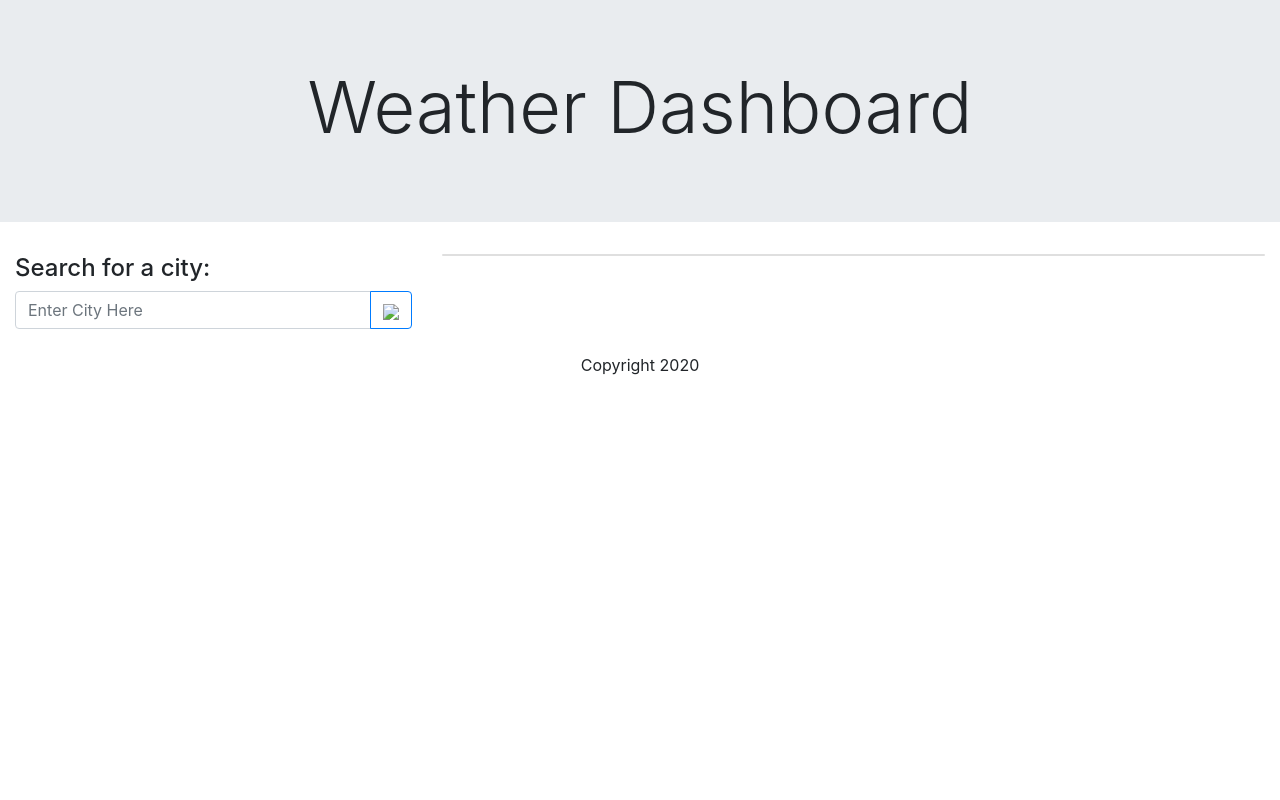
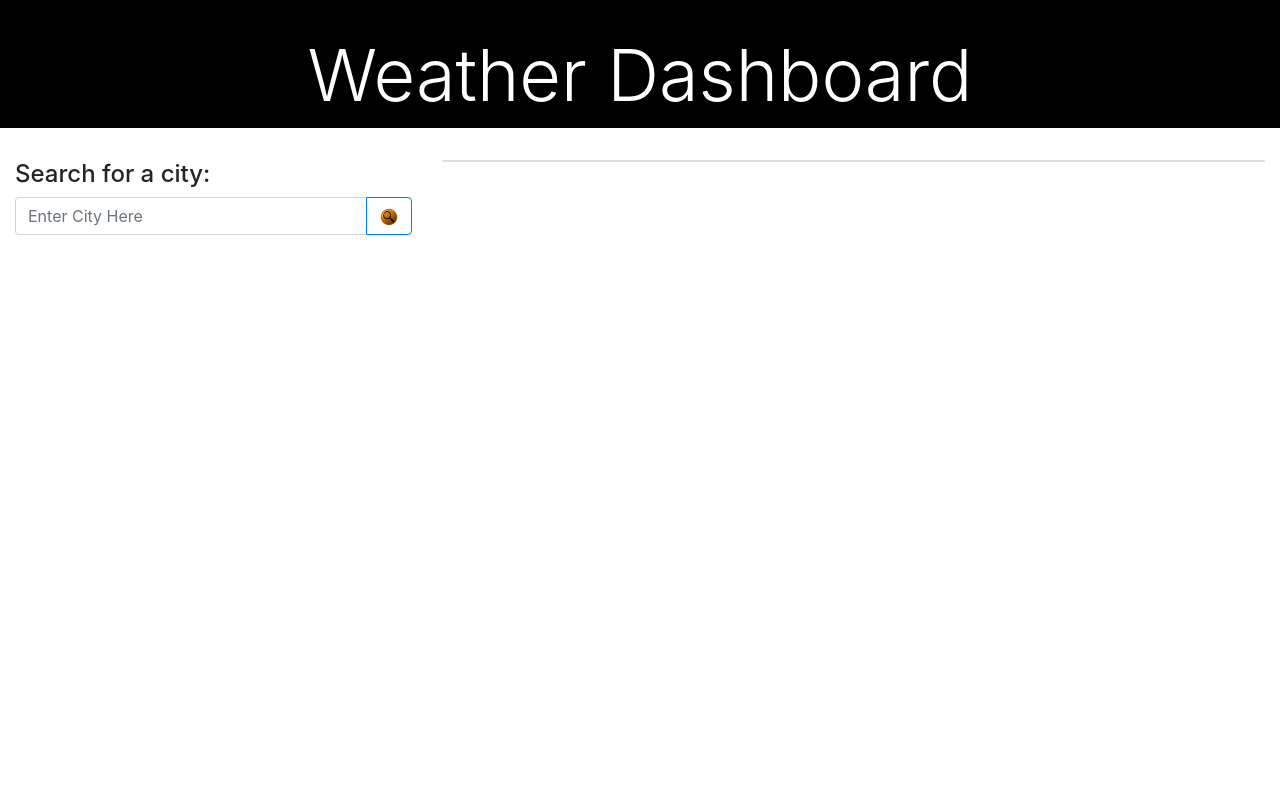
Before and after one commit to Jude626/JHW6.github.io, a plain HTML site: page index.html in a window 1280 px wide. Shown: the top 800 px of the page. Drawn offline with nearby package versions, Linux system fonts and the light colour scheme.

Commit message:
finished css styling

```diff
--- a/index.html
+++ b/index.html
@@ -29,7 +29,7 @@
                     <input type="text" class="form-control" id="cityInput" placeholder="Enter City Here">
                     <div class="input-group-append">
                         <button class="btn btn-outline-primary" type="button" id="citySearchBtn">
-                            <img src="Assets/search.png" width="30px"/></button>
+                            <img src="Assets/Search.png" width="20px"/></button>
                         </div>
                     </div>
                     <!-- Create a List for the city searches -->
@@ -38,7 +38,7 @@
                 <!-- Create Results Column with a width of 8/12 for the right side -->
                 <div class="col-8">
                     <div class="card" style="width: 100%;" id="weatherContainer"></div>
-                      <div id="5dayContainer"></div>
+                      <div id="forecastContainer"></div>
                 </div>
         </div>
     </div>
--- a/style.css
+++ b/style.css
@@ -1,3 +1,29 @@
 body {
     background-color: white;
 }
+
+h1{
+    float: center;
+    margin: -2rem;
+    font: arial;
+    font-size: 30px;
+}
+
+p, a{
+    font: arial;
+}
+
+h3, h4, h5{
+    font: arial;
+}
+
+.jumbotron{
+    background-color: black;
+    color: white;
+    height: 4rem;
+}
+
+.searchCol{
+    height: 100vh;
+    background-color: white;
+}
```
Also changed, not shown: Assets/Search.png (added).
